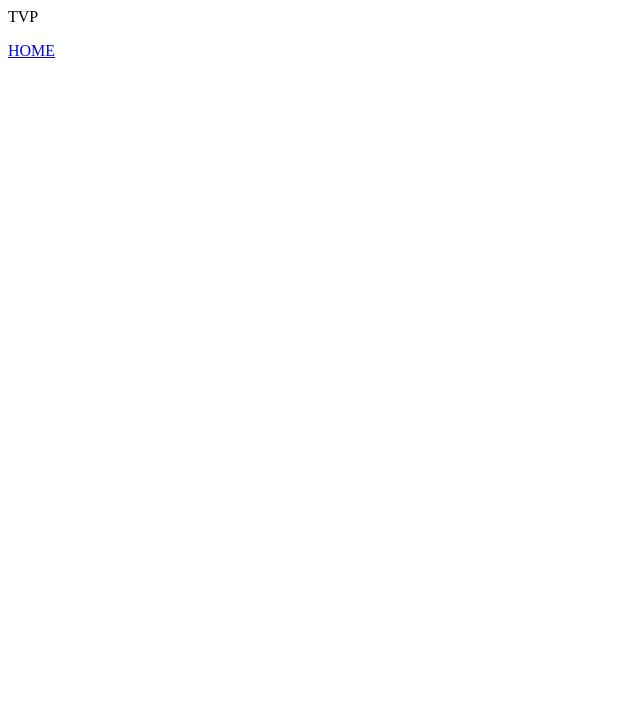
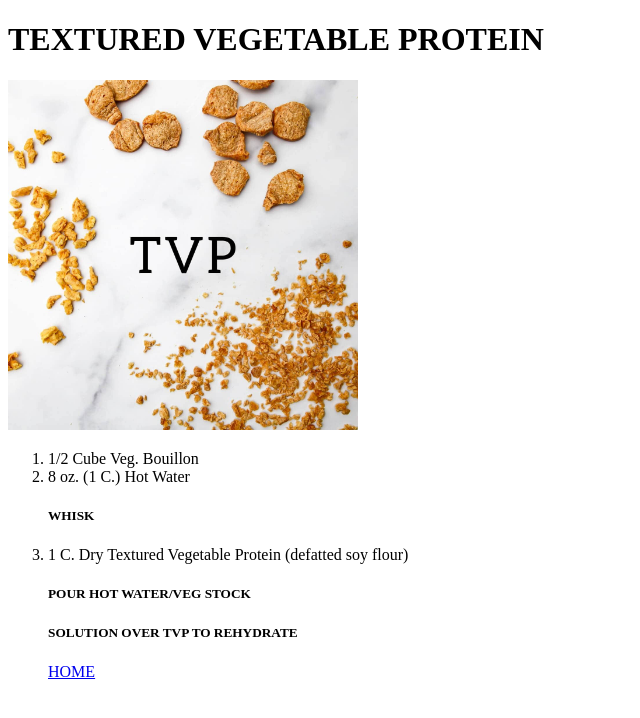
Before and after one commit to colinwilliams91/odin-recipes, a plain HTML site: page recipes/tvp.html in a window 1280 px wide. Shown: the whole page, without its empty margins (0-640 px from the left). Drawn offline with Linux system fonts and the light colour scheme.

Commit message:
add ALHA.jpg

```diff
--- a/recipes/tvp.html
+++ b/recipes/tvp.html
@@ -5,8 +5,20 @@
         <title>TVP</title>
     </head>
     <body>
-        <a1>TVP</a1>
+        <h1>TEXTURED VEGETABLE PROTEIN</h1>
         <p></p>
+        <img src="../images/TVP-guide-sq.jpg" width=350 alt="picture of TVP">
+        <ol>
+            <li>1/2 Cube Veg. Bouillon</li>
+            <li>8 oz. (1 C.) Hot Water</li>
+
+        <h5>WHISK</h5>
+
+            <li>1 C. Dry Textured Vegetable Protein (defatted soy flour)</li>
+
+        <h5>POUR HOT WATER/VEG STOCK</h5>
+        <h5>SOLUTION OVER TVP TO REHYDRATE</h5>
+
 
 
         <a href="../index.html">HOME</a>
```
Also changed, not shown: index.html (+1 -0 lines), recipes/seitan.html (+1 -2 lines), images/ALHA.jpg (added), images/TVP-guide-sq.jpg (added).
